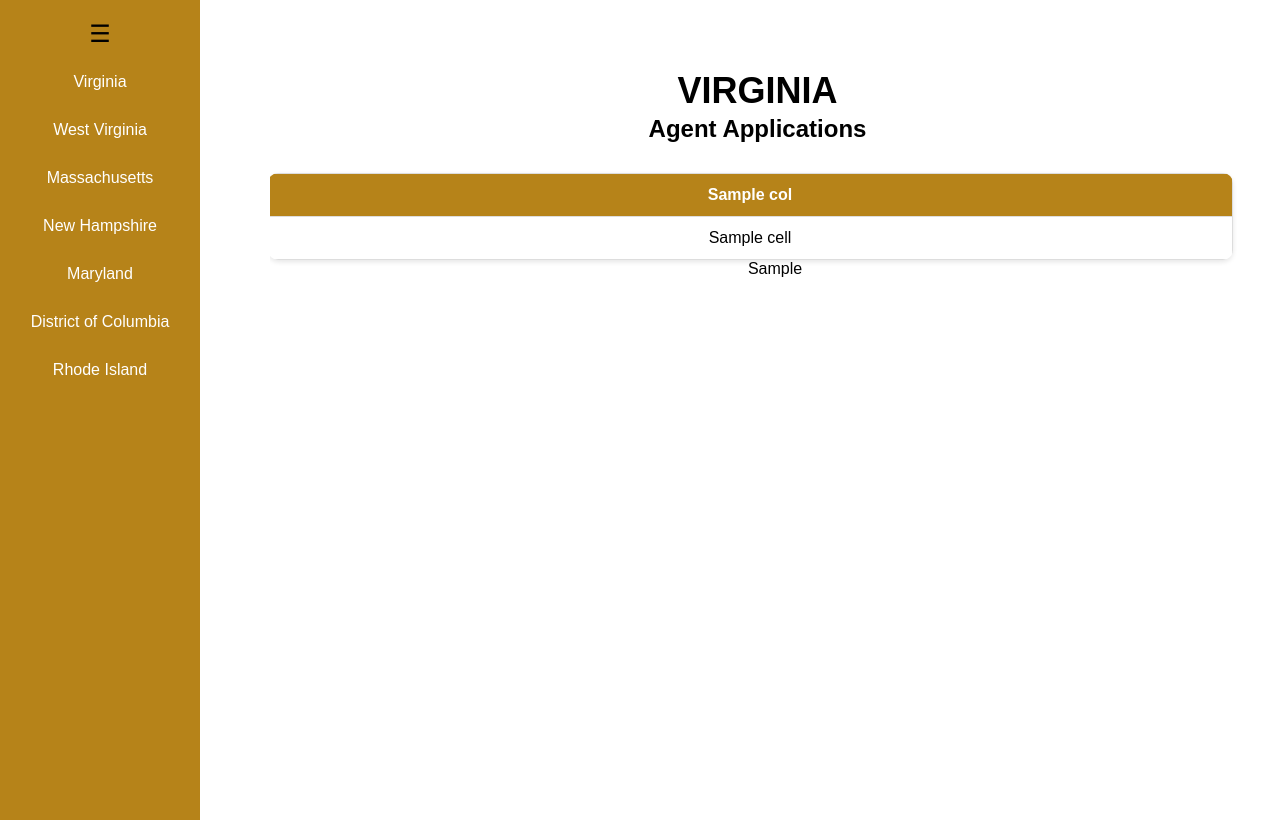
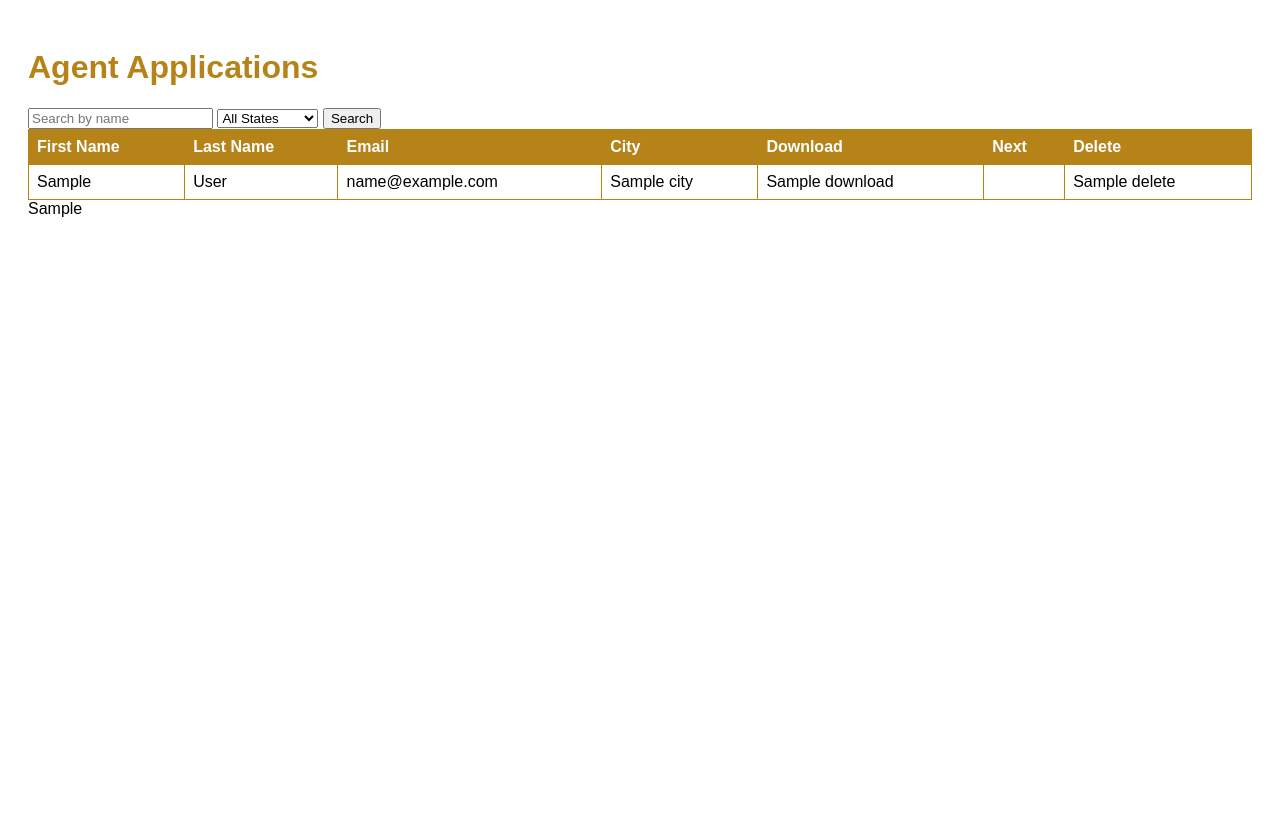
Before and after one commit to kismat91/project-onboarding-forms, a Django app: template pdfapp/templates/pdfapp/list_forms.html in a window 1280 px wide. After the commit the page ends 217 px from the top, so only its background shows below. Run offline with Django 5.2, Linux system fonts and the light colour scheme; the template is opened without the code that fills it: most values are stand-ins (such as "Sample title", 1, 10 or a date in 2020).

Commit message:
update delete and filter button

```diff
--- a/pdf_project/urls.py
+++ b/pdf_project/urls.py
@@ -37,4 +37,5 @@ urlpatterns = [
     path('admin/', admin.site.urls),
     path('home/', views.home, name='home'),
     path('success2/', views.success2, name='success2'),
+    path('delete_record/', views.delete_record, name='delete_record'),
 ]
--- a/pdfapp/templates/pdfapp/list_forms.html
+++ b/pdfapp/templates/pdfapp/list_forms.html
@@ -3,107 +3,23 @@
 <head>
     <meta charset="UTF-8">
     <meta name="viewport" content="width=device-width, initial-scale=1.0">
-    <title>Virginia Agent Applications</title>
+    <title>Agent Applications</title>
     <style>
         body {
             font-family: Arial, sans-serif;
-            margin: 0;
-            display: flex;
-            height: 100vh;
-            overflow: hidden;
-        }
-        .sidebar {
-            height: 100%;
-            width: 60px;
-            background-color: #b68319;
-            transition: width 0.5s;
-            overflow: hidden;
-            display: flex;
-            flex-direction: column;
-            align-items: center;
-            padding: 10px 0;
-        }
-        .sidebar:hover {
-            width: 200px;
-        }
-        .sidebar ul {
-            list-style-type: none;
-            padding: 0;
-            margin: 0;
-            width: 100%;
-            display: flex;
-            flex-direction: column;
-            align-items: center;
-        }
-        .sidebar li {
-            width: 100%;
-        }
-        .sidebar a {
-            display: block;
-            padding: 15px;
-            text-decoration: none;
-            color: white;
-            font-size: 16px;
-            text-align: center;
-            transition: background-color 0.3s;
-        }
-        .sidebar a:hover {
-            background-color: #945d14;
-        }
-        .sidebar .menu-icon {
-            font-size: 24px;
-            padding: 10px 0;
-            transition: padding 0.5s;
-        }
-        .content {
-            flex-grow: 1;
-            display: flex;
-            flex-direction: column;
-            align-items: center;
             padding: 20px;
-            transition: margin-left 0.5s;
-            margin-left: 60px; /* Initial margin */
-            overflow-y: auto; /* Allow vertical scrolling */
-        }
-        .sidebar:hover + .content {
-            margin-left: 70px; /* Margin when sidebar expands */
-        }
-        h1, h2 {
-            color: #000000;
-            text-align: center;
-            margin: 0;
-            opacity: 0;
-            animation: fadeIn 2s forwards;
-            margin-left: -35px;
         }
         h1 {
-            margin-top: 50px;
-            font-size: 36px;
-        }
-        h2 {
-            font-size: 24px;
-            margin-top: 3px;
-        }
-        @keyframes fadeIn {
-            to {
-                opacity: 1;
-            }
+            color: #b68319;
         }
         table {
-            width: calc(100% - 5px); /* Reduced margin for tighter fit */
-            max-width: 1600px;
+            width: 100%;
             border-collapse: collapse;
-            box-shadow: 0 2px 5px rgba(0,0,0,0.1);
-            background-color: #ffffff;
-            border-radius: 10px;
-            overflow: hidden;
-            margin-top: 30px;
-            margin-left: -50px;
         }
         th, td {
-            border: 1px solid #dddddd;
-            padding: 12px 15px;
-            text-align: center;
+            border: 1px solid #b68319;
+            padding: 8px;
+            text-align: left;
         }
         th {
             background-color: #b68319;
@@ -115,77 +31,85 @@
         tr:hover {
             background-color: #ddd;
         }
-        a.btn {
-            display: inline-block;
-            padding: 10px 20px;
-            margin: 5px;
-            font-size: 14px;
-            font-weight: bold;
-            text-align: center;
-            text-decoration: none;
-            color: white;
-            background-color: #b68319;
-            border-radius: 5px;
-            transition: background-color 0.3s ease;
-        }
-        a.btn:hover {
-            background-color: #945d14;
-        }
     </style>
 </head>
 <body>
-    <div class="sidebar">
-        <div class="menu-icon">☰</div>
-        <ul>
-            <li><a href="#VA" data-abbr="VA" data-full="Virginia">VA</a></li>
-            <li><a href="#WV" data-abbr="WV" data-full="West Virginia">WV</a></li>
-            <li><a href="#MA" data-abbr="MA" data-full="Massachusetts">MA</a></li>
-            <li><a href="#NH" data-abbr="NH" data-full="New Hampshire">NH</a></li>
-            <li><a href="#MD" data-abbr="MD" data-full="Maryland">MD</a></li>
-            <li><a href="#DC" data-abbr="DC" data-full="District of Columbia">DC</a></li>
-            <li><a href="#RI" data-abbr="RI" data-full="Rhode Island">RI</a></li>
-        </ul>
-    </div>
-    <div class="content">
-        <h1>VIRGINIA</h1>
-        <h2>Agent Applications</h2>
-        <table id="applicationsTable">
+    <h1>Agent Applications</h1>
+
+    <!-- Search and Filter Form -->
+    <form method="GET" action="{% url 'records_form' %}">
+        <input type="text" name="q" placeholder="Search by name" value="{{ query }}">
+        <select name="state">
+            <option value="">All States</option>
+            <option value="VA" {% if state_filter == "VA" %}selected{% endif %}>Virginia</option>
+            <option value="WV" {% if state_filter == "WV" %}selected{% endif %}>West Virginia</option>
+            <!-- Add other states as needed -->
+        </select>
+        <button type="submit">Search</button>
+    </form>
+
+    <!-- Table Rendering -->
+    <table>
         <thead>
             <tr>
-                    {% for col in html_table.columns %}
-                        <th>{{ col }}</th>
-                    {% endfor %}
+                <th>First Name</th>
+                <th>Last Name</th>
+                <th>Email</th>
+                <th>City</th>
+                <th>Download</th>
+                <th>Next</th>
+                <th>Delete</th> <!-- Add this column header -->
             </tr>
         </thead>
         <tbody>
-                {% for index, row in html_table.iterrows %}
+            {% for record in records %}
                 <tr>
-                        {% for cell in row %}
-                            <td>{{ cell }}</td>
-                        {% endfor %}
+                    <td>{{ record.First_Name }}</td>
+                    <td>{{ record.Last_Name }}</td>
+                    <td>{{ record.Email }}</td>
+                    <td>{{ record.City }}</td>
+                    <td>{{ record.Download|safe }}</td>
+                    <td>{{ record.Next|safe }}</td>
+                    <td>{{ record.Delete|safe }}</td>
+                    <!-- <td>
+                        <button onclick="deleteRecord('{{ record.file_path }}')" class="btn btn-danger">Delete</button>
+                    </td>  -->
+                    <!-- Pass the file_path to the delete function -->
                 </tr>
             {% endfor %}
         </tbody>
+
     </table>
+
+    <!-- Safe HTML rendering for complex tables -->
     {{ html_table|safe }}
-    </div>
 
+    <!-- JavaScript for Delete -->
     <script>
-        const sidebar = document.querySelector('.sidebar');
-        const links = sidebar.querySelectorAll('a');
-        const content = document.querySelector('.content');
+    function deleteRecord(file_path) {
+    console.log('file_path:', file_path); // This should log the correct file_path
+    if (confirm('Are you sure you want to delete this record?')) {
+        fetch('{% url "delete_record" %}', {
+            method: 'POST',
+            headers: {
+                'Content-Type': 'application/json',
+                'X-CSRFToken': '{{ csrf_token }}'
+            },
+            body: JSON.stringify({'file_path': file_path})
+        })
+        .then(response => response.json())
+        .then(data => {
+            if (data.status === 'success') {
+                alert('Record deleted successfully.');
+                location.reload();  // Reload the page to reflect changes
+            } else {
+                alert('Error deleting record: ' + data.message);
+            }
+        });
+    }
+}
 
-        sidebar.addEventListener('mouseenter', () => {
-            links.forEach(link => {
-                link.textContent = link.dataset.full;
-            });
-        });
+    </script>
 
-        sidebar.addEventListener('mouseleave', () => {
-            links.forEach(link => {
-                link.textContent = link.dataset.abbr;
-            });
-        });
-    </script>
 </body>
 </html>
--- a/pdfapp/urls.py
+++ b/pdfapp/urls.py
@@ -12,4 +12,5 @@ urlpatterns = [
     path('success/', views.success, name='success'),
     path('success2/', views.success2, name='success2'),
     path('list_forms/' views.success, name='list_forms'),
+    path('delete_record/', views.delete_record, name='delete_record'),
 ]
```
Also changed, not shown: pdfapp/views.py (+42 -4 lines), sqllite_test/sqlite_conn.py (+8 -0 lines). Lines whose indentation alone changed are shown as unchanged.
